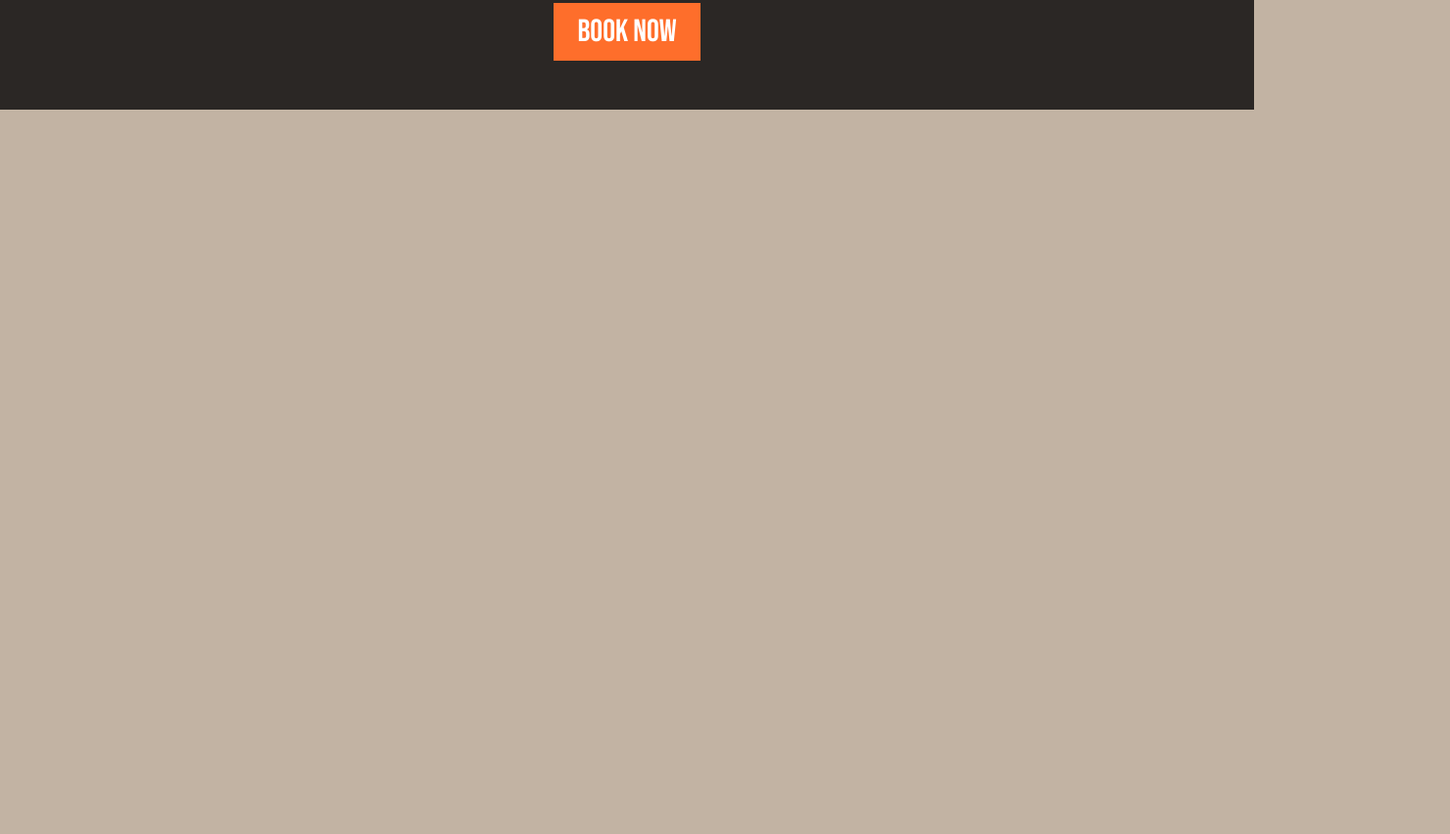
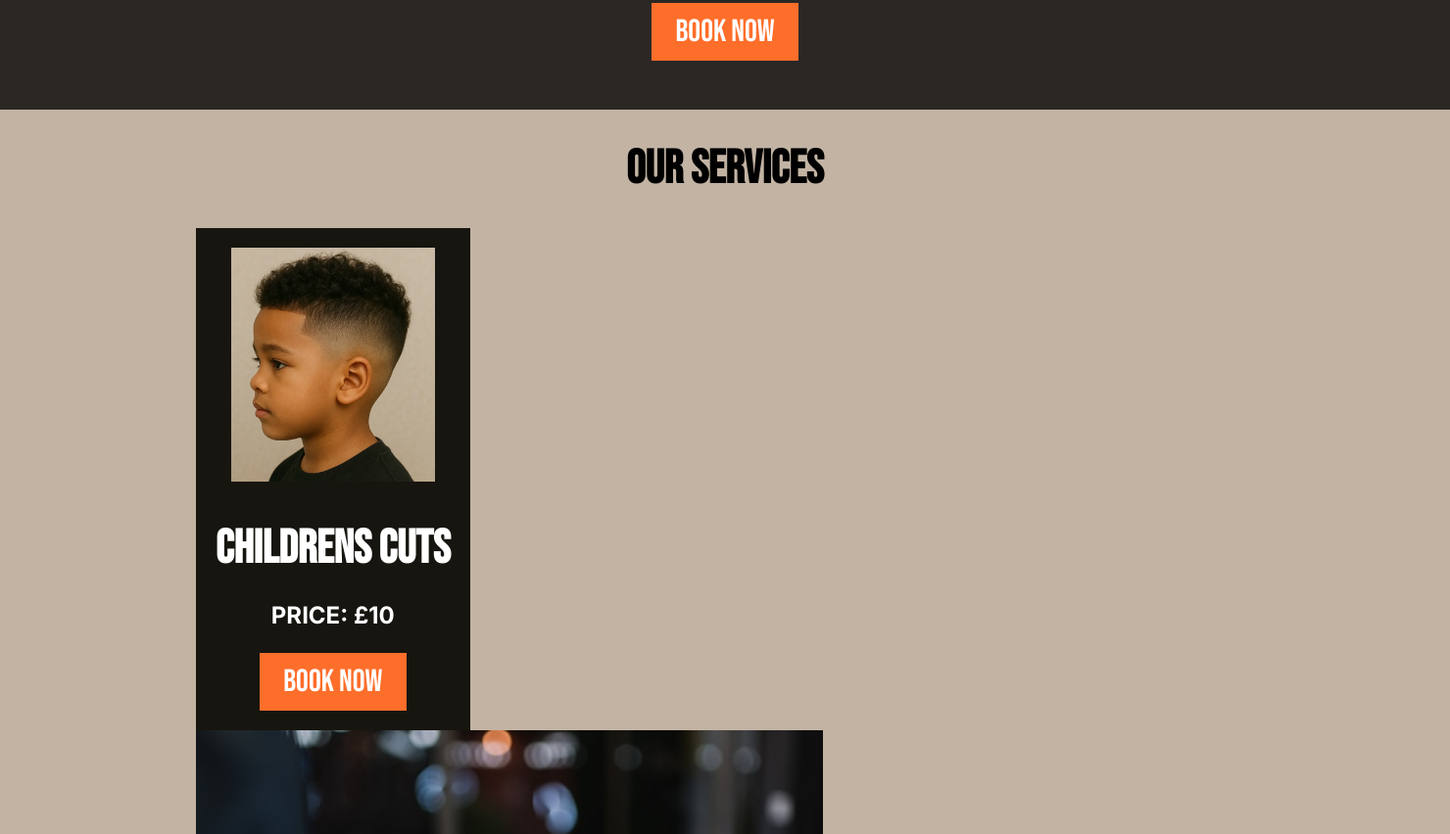
Before and after one commit to 4un01/barbershop, a website: page public/index.html in a window 1280 px wide. Shown: the part 402-1254 px from the top of the page at 98% size, 1480 px wide, since content can reach past the window. Before the commit the page ends 800 px from the top, so only its background shows below. Drawn offline with Linux system fonts and the light colour scheme.

Commit message:
Coded the Our Services section in html

```diff
--- a/public/home.css
+++ b/public/home.css
@@ -99,3 +99,54 @@
     color: white;
     padding: 10px;
 }
+
+
+
+
+.ourServices{
+    display: flex;
+    flex-direction: column;
+    justify-content: flex-start;
+    align-items: center;
+    padding-left: 200px;
+    padding-right: 200px;
+}
+.ourServices h1{
+    font-family: 'Bebas Neue';
+    font-size: 3em;
+}
+.child{
+    display: flex;
+    flex-direction: column;
+    justify-content: center;
+    align-items: center;
+    background-color: #17150F;
+    color: white;
+    padding: 20px;
+    width: fit-content;
+    height: fit-content;
+}
+.child img{
+    width: 208px;
+    height: 239px;
+}
+.child h2{
+    font-family: 'Bebas Neue';
+    font-size: 3em;
+}
+.child p{
+    font-family: 'Inter';
+    font-size: 1.5em;
+    font-weight: bold;
+    margin-top: -15px;
+}
+.child button{
+    width: 150px;
+    height: fit-content;
+    background-color: #FE6E2B;
+    border: none;
+    font-family: 'Bebas Neue';
+    font-size: 2em;
+    color: white;
+    padding: 10px;
+}
--- a/public/index.html
+++ b/public/index.html
@@ -36,6 +36,32 @@
             <button id="bookBtn">BOOK NOW</button>
         </div>
 
+        <div class="ourServices">
+            <h1>OUR SERVICES</h1>
+            <div class="haircuts">
+                <div class="child">
+                    <img src="./images/childTaperFade.png" alt="child getting a haircut">
+                    <h2>CHILDRENS CUTS</h2>
+                    <p>PRICE: £10</p>
+                    <button class="haircutBookNow">BOOK NOW</button>
+                </div>
+
+                <div class="adult">
+                    <img src="./images/cleanCutz.jpg" alt="man getting a haircut">
+                    <h2>ADULT CUTS</h2>
+                    <p>PRICE: £20</p>
+                    <button class="haircutBookNow">BOOK NOW</button>
+                </div>
+
+                <div class="beard&hair">
+                    <img src="./images/beard trims.jpg" alt="Guy getting his beard done">
+                    <h2>HAIR & BEARD</h2>
+                    <p>PRICE: £25</p>
+                    <button class="haircutBookNow">BOOK NOW</button>
+                </div>
+            </div>
+        </div>
+
     </main>
 
     <footer></footer>
```
Also changed, not shown: public/images/LOreal-Logo-6-removebg-preview.png (added), public/images/based.png (added), public/images/beard trims.jpg (added), public/images/camille rose.png (added), public/images/childTaperFade.png (added), public/images/logo_brand-olaplex.png (added), public/images/mielle-removebg-preview.png (added).
